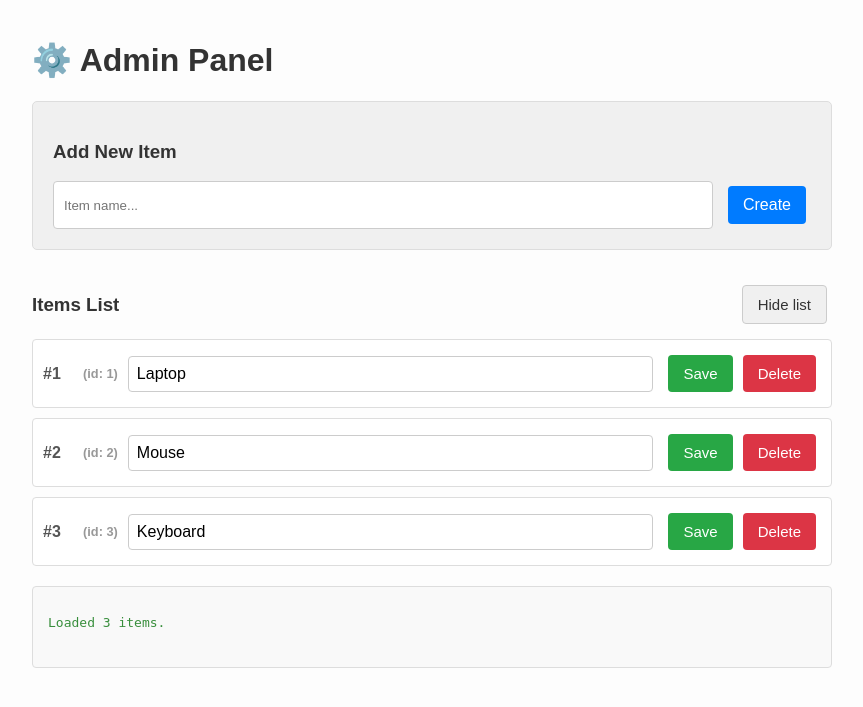
After one commit to valo2502-team/weblab1, a Django app: page /custom-admin/ in a window 1280 px wide. The commit adds this page. Shown: the top 707 px of the page, without its empty margins (208-1071 px from the left). Run offline with Django 5.2, Linux system fonts and the light colour scheme; data comes from the database, SQL or seed files in the repository; both versions use the stored data as it was after the commit.

Commit message:
implemented admin panel

```diff
--- a/app/backend/urls.py
+++ b/app/backend/urls.py
@@ -6,5 +6,6 @@ urlpatterns = [
     path("items/simulate/", views.simulate_error_api),
     path("items/", views.items_api), # GET (list) and POST
     path("items/<int:item_id>/", views.item_detail_api), # GET (by id), PUT (update), DELETE
+    path("custom-admin/", views.admin_page),
     path("", views.item_list_page),
 ]
--- /dev/null
+++ b/app/store/static/css/style.css
@@ -0,0 +1,108 @@
+body {
+    font-family: sans-serif;
+    padding: 20px;
+    max-width: 800px;
+    margin: 0 auto;
+    background-color: #fdfdfd;
+}
+
+/* --- Заголовки та текст --- */
+h1, h2, h3 {
+    color: #333;
+}
+
+/* --- Банер Degraded Mode --- */
+#degraded-banner {
+    display: none; /* Приховано за замовчуванням */
+    background-color: #ffcc00;
+    color: #333;
+    padding: 15px;
+    text-align: center;
+    font-weight: bold;
+    border: 1px solid #e6b800;
+    margin-bottom: 20px;
+    border-radius: 5px;
+}
+
+/* --- Кнопки --- */
+button {
+    padding: 8px 12px;
+    cursor: pointer;
+    margin: 5px;
+    border: none;
+    border-radius: 4px;
+    font-size: 14px;
+    transition: opacity 0.2s;
+}
+
+button:disabled {
+    background-color: #ccc !important;
+    cursor: not-allowed;
+    opacity: 0.7;
+    color: #666;
+}
+
+button:hover:not(:disabled) {
+    opacity: 0.9;
+}
+
+.api-btn {
+    padding: 10px 15px;
+    font-size: 15px;
+}
+
+/* Кольори кнопок */
+.btn-save { background-color: #28a745; color: white; }
+.btn-delete { background-color: #dc3545; color: white; }
+.btn-add { background-color: #007bff; color: white; font-size: 16px; }
+.btn-test { background-color: #f0f0f0; border: 1px solid #ccc; color: #333; }
+
+/* --- Елементи списку та форми (Admin) --- */
+.item-row {
+    display: flex;
+    align-items: center;
+    margin-bottom: 10px;
+    padding: 10px;
+    border: 1px solid #ddd;
+    background: #fff;
+    border-radius: 4px;
+}
+
+.item-row span {
+    margin-right: 10px;
+    font-weight: bold;
+    color: #555;
+    min-width: 30px;
+}
+
+.item-row input {
+    flex-grow: 1;
+    padding: 8px;
+    margin-right: 10px;
+    font-size: 16px;
+    border: 1px solid #ccc;
+    border-radius: 4px;
+}
+
+.add-section {
+    background: #f0f0f0;
+    padding: 20px;
+    margin-bottom: 20px;
+    border-radius: 5px;
+    border: 1px solid #ddd;
+}
+
+/* --- Область статусів --- */
+#status-area {
+    margin-top: 20px;
+    padding: 15px;
+    border: 1px solid #ddd;
+    background: #f9f9f9;
+    min-height: 50px;
+    font-family: monospace;
+    border-radius: 4px;
+    white-space: pre-wrap; /* Зберігає форматування JSON */
+}
+
+.error-msg { color: #d32f2f; font-weight: bold; }
+.success-msg { color: #388e3c; }
--- a/app/store/static/js/script.js
+++ b/app/store/static/js/script.js
@@ -1,50 +1,152 @@
-async function fetchWithRetry(url, options = {}, maxRetries = 5) {
+// --- Глобальний стан для Degraded Mode ---
+let failureCount = 0;
+const FAILURE_THRESHOLD = 3;
+const DEGRADED_COOLDOWN = 10000;
+let isDegraded = false;
+
+// --- Функції UI ---
+
+function setDegradedMode(active) {
+    isDegraded = active;
+    const banner = document.getElementById('degraded-banner');
+    const buttons = document.querySelectorAll('.api-btn');
+
+    if (active) {
+        banner.style.display = 'block';
+        buttons.forEach(btn => btn.disabled = true);
+        console.warn('!!! DEGRADED MODE ACTIVATED !!!');
+
+        setTimeout(() => {
+            setDegradedMode(false);
+            failureCount = 0;
+            console.log('Degraded mode deactivated. System recovering.');
+        }, DEGRADED_COOLDOWN);
+    } else {
+        banner.style.display = 'none';
+        buttons.forEach(btn => btn.disabled = false);
+    }
+}
+
+function logStatus(message, isError = false) {
+    const area = document.getElementById('status-area');
+    const displayMsg = typeof message === 'object' ? JSON.stringify(message, null, 2) : message;
+    area.innerHTML = `<pre class="${isError ? 'error-msg' : 'success-msg'}">${displayMsg}</pre>`;
+
+    if (isError) console.error(message);
+    else console.log(message);
+}
+
+// Єдиний формат помилки
+// { error, code?, details?, requestId }
+async function normalizeError(error, response = null) {
+    let errorObj = {
+        error: error.message || "Unknown Error",
+        code: response ? response.status : (error.name === 'AbortError' ? 'TIMEOUT' : 'NETWORK_ERROR'),
+        requestId: null,
+        details: null
+    };
+
+    if (response) {
+        errorObj.requestId = response.headers.get('X-Request-Id');
+        try {
+            const data = await response.json();
+            if (data.error) errorObj.details = data.error;
+        } catch (e) {}
+    }
+
+    return errorObj;
+}
+
+async function fetchWithRetry(url, options = {}, maxRetries = 3, timeout = 5000) {
+    // 1. Перевірка Degraded Mode: якщо активний, не шлемо запити
+    if (isDegraded) {
+        throw { error: "System overloaded (Client-side protection)", code: "DEGRADED_MODE" };
+    }
+
     let delay = 1000;
 
     for (let attempt = 0; attempt < maxRetries; attempt++) {
+        // 2. Таймаут клієнта через AbortController
+        const controller = new AbortController();
+        const timeoutId = setTimeout(() => controller.abort(), timeout);
+        const fetchOptions = { ...options, signal: controller.signal };
+
         try {
-            const response = await fetch(url, options);
+            const response = await fetch(url, fetchOptions);
+            clearTimeout(timeoutId);
 
+            // 3. Обробка 429 (Rate Limit)
             if (response.status === 429) {
-                const retryAfter = response.headers.get('Retry-After');
-                if (retryAfter) {
-                    const waitTime = parseInt(retryAfter, 10) * 1000;
-                    console.warn(`[RETRY] Rate limit (429). Waiting for ${waitTime / 1000}s as per Retry-After header.`);
-                    await new Promise(resolve => setTimeout(resolve, waitTime));
-                    continue;
-                }
+                const retryAfterHeader = response.headers.get('Retry-After');
+                const waitTime = retryAfterHeader ? parseInt(retryAfterHeader, 10) * 1000 : 5000;
+
+                console.warn(`[429] Rate Limit. Waiting ${waitTime}ms (Retry-After)`);
+                await new Promise(r => setTimeout(r, waitTime));
+                continue;
             }
 
+            // 4. Успіх або клієнтська помилка (4xx окрім 429 не ретраїмо)
             if (response.ok || response.status < 500) {
+                if (response.ok) failureCount = 0; // Скидаємо лічильник збоїв при успіху
                 return response;
             }
 
-            if (response.status >= 500) {
-                console.warn(`[RETRY] Server error ${response.status} on attempt ${attempt + 1}. Retrying...`);
+            // Помилка 5xx -> викликати catch для запуску логіки ретраю
+            throw new Error(`Server Error ${response.status}`);
+
+        } catch (error) {
+            clearTimeout(timeoutId);
+
+            const isLastAttempt = attempt === maxRetries - 1;
+
+            const errorData = await normalizeError(error, null);
+
+            if (error.name === 'AbortError') {
+                console.error(`[TIMEOUT] Request aborted after ${timeout}ms`);
+            } else {
+                console.error(`[Attempt ${attempt + 1}] Failed: ${errorData.error}`);
             }
 
-        } catch (error) {
-            console.error(`[RETRY] Network error on attempt ${attempt + 1}: ${error.message}. Retrying...`);
-        }
+            if (isLastAttempt) {
+                failureCount++;
+                if (failureCount >= FAILURE_THRESHOLD) {
+                    setDegradedMode(true);
+                }
+                throw errorData;
+            }
 
-        if (attempt < maxRetries - 1) {
+            // Експоненційний Backoff з Джитером перед наступною спробою
             const base = delay * Math.pow(2, attempt);
             const jitter = Math.random() * base;
-            const finalDelay = Math.min(base + jitter, 30000);
+            const waitTime = Math.min(base + jitter, 10000);
 
-            console.log(`[BACKOFF] Waiting for ${Math.round(finalDelay / 1000)}s before next attempt.`);
-            await new Promise(resolve => setTimeout(resolve, finalDelay));
+            console.log(`Waiting ${Math.round(waitTime)}ms before next retry...`);
+            await new Promise(r => setTimeout(r, waitTime));
         }
     }
-
-    throw new Error(`Failed to fetch ${url} after ${maxRetries} attempts.`);
 }
 
+// 1. Health Check (Вимога: Таймаут 1c)
+document.getElementById("btn_health").addEventListener("click", async () => {
+    try {
+        logStatus("Checking health (Timeout limit: 1s)...");
+        // Передаємо timeout: 1000 (1 секунда)
+        const res = await fetchWithRetry("http://127.0.0.1:8000/health/", {}, 1, 1000);
+        const data = await res.json();
+        logStatus(data);
+    } catch (err) {
+        logStatus(err, true);
+    }
+});
+
+// 2. Load Items (Стандартний запит)
 document.getElementById("btn_load").addEventListener("click", async () => {
     try {
+        logStatus("Loading items...");
         const res = await fetchWithRetry("http://127.0.0.1:8000/items/");
+        const data = await res.json();
 
-        const data = await res.json();
+        // Рендер списку
         const list = document.getElementById("list");
         list.innerHTML = "";
         data.forEach(item => {
@@ -52,40 +154,43 @@ document.getElementById("btn_load").addEventListener("click", async () => {
             li.textContent = item.name;
             list.appendChild(li);
         });
-
-    } catch (error) {
-        alert(`Помилка завантаження товарів: ${error.message}`);
-        console.error(error);
+        logStatus({ msg: "Items loaded", count: data.length });
+    } catch (err) {
+        logStatus(err, true);
     }
 });
 
-document.getElementById("btn_500").addEventListener("click", async () => {
+// 3. Test Timeout (Симулюємо "повільний" сервер)
+document.getElementById("btn_timeout").addEventListener("click", async () => {
     try {
-        console.log("--- TEST: 500 ERROR (BACKOFF/JITTER) START ---");
-        await fetchWithRetry("http://127.0.0.1:8000/items/simulate/?status=500", {}, 5);
-        console.log("TEST 500: SUCCESSFUL (should not happen in this test)");
-    } catch (e) {
-        console.error("--- TEST: 500 ERROR (BACKOFF/JITTER) FAILED AS EXPECTED:", e.message, "---");
+        logStatus("Testing Timeout logic (Requesting 2s sleep, Timeout set to 1s)...");
+        await fetchWithRetry("http://127.0.0.1:8000/items/simulate/?status=sleep&duration=2", {}, 1, 1000);
+        logStatus("Success (Unexpected - Timeout should have fired)", true);
+    } catch (err) {
+        logStatus(err, true);
     }
 });
 
-document.getElementById("btn_429").addEventListener("click", async () => {
+// 4. Test 500 (Для перевірки Degraded Mode)
+document.getElementById("btn_500").addEventListener("click", async () => {
     try {
-        console.log("--- TEST: 429 RATE LIMIT (RETRY-AFTER 5S) START ---");
-        const res = await fetchWithRetry("http://127.0.0.1:8000/items/simulate/?status=429", {}, 3);
-        const data = await res.json();
-        console.log("--- TEST: 429 RATE LIMIT SUCCESS ---", data);
-    } catch (e) {
-        console.error("--- TEST: 429 RATE LIMIT FAILED ---", e.message);
+        logStatus(`Sending request to trigger 500... (Current Failures: ${failureCount})`);
+        // Це викличе помилку. Натисніть кілька разів, щоб побачити банер Degraded Mode
+        await fetchWithRetry("http://127.0.0.1:8000/items/simulate/?status=500", {}, 2, 2000);
+        logStatus("Success (Recovered from 500)");
+    } catch (err) {
+        logStatus(err, true);
     }
 });
 
-document.getElementById("btn_network").addEventListener("click", async () => {
+// 5. Test 429
+document.getElementById("btn_429").addEventListener("click", async () => {
     try {
-        console.log("--- TEST: NETWORK ERROR START (CHECK BACKOFF) ---");
-        await fetchWithRetry("http://localhost:9999/items/simulate/", {}, 3);
-        console.log("TEST NETWORK: SUCCESSFUL (should not happen)");
-    } catch (e) {
-        console.error("--- TEST: NETWORK ERROR FAILED AS EXPECTED:", e.message, "---");
+        logStatus("Testing 429 Rate Limit...");
+        const res = await fetchWithRetry("http://127.0.0.1:8000/items/simulate/?status=429", {}, 3, 5000);
+        const data = await res.json();
+        logStatus(data);
+    } catch (err) {
+        logStatus(err, true);
     }
 });
--- /dev/null
+++ b/app/store/templates/admin.html
@@ -0,0 +1,156 @@
+{% load static %}
+<!DOCTYPE html>
+<html lang="en">
+<head>
+    <meta charset="UTF-8">
+    <title>Team Shop Admin</title>
+    <link rel="stylesheet" href="{% static 'css/style.css' %}">
+    <style>
+        .list-header {
+            display: flex;
+            align-items: center;
+            justify-content: space-between;
+            margin-top: 30px;
+            margin-bottom: 10px;
+        }
+        .list-header h3 {
+            margin: 0;
+        }
+    </style>
+</head>
+<body>
+
+    <div id="degraded-banner">⚠️ System overloaded. Editing functions limited.</div>
+
+    <h1>⚙️ Admin Panel</h1>
+
+    <div class="add-section">
+        <h3>Add New Item</h3>
+        <div style="display: flex;">
+            <input type="text" id="new-item-name" placeholder="Item name..." style="flex-grow: 1; padding: 10px; margin-right: 10px; border: 1px solid #ccc; border-radius: 4px;">
+            <button class="btn-add api-btn" onclick="createItem()">Create</button>
+        </div>
+    </div>
+
+    <div class="list-header">
+        <h3>Items List</h3>
+        <button id="btn-toggle-list" class="api-btn btn-test" onclick="toggleList()">Hide list</button>
+    </div>
+
+    <div id="admin-list">Loading...</div>
+
+    <div id="status-area"></div>
+
+    <script src="{% static 'js/script.js' %}"></script>
+
+    <script>
+        const API_URL = "http://127.0.0.1:8000/items/";
+
+        // Load on start
+        loadAdminItems();
+
+        function toggleList() {
+            const list = document.getElementById("admin-list");
+            const btn = document.getElementById("btn-toggle-list");
+
+            if (list.style.display === "none") {
+                list.style.display = "block";
+                btn.textContent = "Hide list";
+                if (list.innerHTML === "") loadAdminItems();
+            } else {
+                list.style.display = "none";
+                btn.textContent = "Show list";
+            }
+        }
+
+        async function loadAdminItems() {
+            const list = document.getElementById("admin-list");
+            if (list.style.display === "none") return;
+
+            try {
+                if (!list.innerHTML.includes("input")) list.innerHTML = "Updating...";
+
+                const res = await fetchWithRetry(API_URL);
+                const items = await res.json();
+
+                list.innerHTML = "";
+                items.forEach((item, index) => {
+                    const row = document.createElement("div");
+                    row.className = "item-row";
+                    row.innerHTML = `
+                        <span style="min-width: 30px; font-weight:bold;">#${index + 1}</span>
+                        <span style="color: #999; font-size: 0.8em; margin-right: 10px;">(id: ${item.id})</span>
+                        <input type="text" id="input-${item.id}" value="${item.name}">
+                        <button class="btn-save api-btn" onclick="updateItem(${item.id})">Save</button>
+                        <button class="btn-delete api-btn" onclick="deleteItem(${item.id})">Delete</button>
+                    `;
+                    list.appendChild(row);
+                });
+                logStatus(`Loaded ${items.length} items.`);
+            } catch (err) {
+                logStatus(`Error loading items: ${err.error}`, true);
+            }
+        }
+
+        // CREATE (POST)
+        async function createItem() {
+            const input = document.getElementById("new-item-name");
+            const name = input.value;
+            if (!name) return alert("Enter a name!");
+
+            const idempotencyKey = "create-" + Date.now();
+
+            try {
+                await fetchWithRetry(API_URL, {
+                    method: "POST",
+                    headers: {
+                        "Content-Type": "application/json",
+                        "Idempotency-Key": idempotencyKey
+                    },
+                    body: JSON.stringify({ name: name })
+                });
+                input.value = "";
+
+                const list = document.getElementById("admin-list");
+                if (list.style.display !== "none") {
+                    loadAdminItems();
+                }
+
+                logStatus("Item created.");
+            } catch (err) {
+                logStatus(`Create failed: ${err.error}`, true);
+            }
+        }
+
+        // UPDATE (PUT)
+        async function updateItem(id) {
+            const newName = document.getElementById(`input-${id}`).value;
+            try {
+                await fetchWithRetry(`${API_URL}${id}/`, {
+                    method: "PUT",
+                    headers: { "Content-Type": "application/json" },
+                    body: JSON.stringify({ name: newName })
+                });
+                logStatus(`Item ${id} updated.`);
+            } catch (err) {
+                logStatus(`Update failed: ${err.error}`, true);
+            }
+        }
+
+        // DELETE (DELETE)
+        async function deleteItem(id) {
+            if(!confirm("Are you sure?")) return;
+
+            try {
+                await fetchWithRetry(`${API_URL}${id}/`, {
+                    method: "DELETE"
+                });
+                loadAdminItems();
+                logStatus(`Item ${id} deleted.`);
+            } catch (err) {
+                logStatus(`Delete failed: ${err.error}`, true);
+            }
+        }
+    </script>
+</body>
+</html>
--- a/app/store/views.py
+++ b/app/store/views.py
@@ -2,58 +2,70 @@ from django.http import JsonResponse
 from django.views.decorators.csrf import csrf_exempt
 from django.views.decorators.http import require_http_methods
 import json
+import time
 from django.shortcuts import render
 from django.db import transaction
 from django.core.exceptions import ValidationError
 from .service import ItemService
 from .models import IdempotencyRecord
 
+# --- Симуляція помилок та затримок ---
 @csrf_exempt
 def simulate_error_api(request):
     """
-    Імітує помилки 500, 429 та Retry-After для тестування клієнтської логіки.
+    Імітує помилки 500, 429, затримки (sleep) для тестування клієнта.
     """
-    status_code = request.GET.get('status', '500')
+    status_code = request.GET.get('status', '200')
 
+    # 1. СИМУЛЯЦІЯ ТАЙМАУТУ (Sleep)
+    if status_code == 'sleep':
+        duration = float(request.GET.get('duration', 2.0))
+        time.sleep(duration) # Сервер "засинає"
+        return JsonResponse({"status": "Woke up"}, status=200)
+
+    # 2. Логіка помилки 429 (Rate Limit)
     if status_code == '429':
         if request.session.get('simulate_429_count', 0) < 1:
             request.session['simulate_429_count'] = 1
             request.session.modified = True
-
-            response = JsonResponse({"error": "Simulated Rate Limit. Please wait for Retry-After."}, status=429)
+            response = JsonResponse({"error": "Simulated Rate Limit"}, status=429)
             response['Retry-After'] = '5'
             return response
         else:
             request.session['simulate_429_count'] = 0
             request.session.modified = True
-            return JsonResponse({"status": "Simulation successful after 429 retry"}, status=200)
+            return JsonResponse({"status": "Success after 429"}, status=200)
 
+    # 3. Логіка помилки 500 (Internal Server Error)
     elif status_code == '500':
         current_count = request.session.get('simulate_500_count', 0)
-
-        if current_count < 1:
+        if current_count < 2:
             request.session['simulate_500_count'] = current_count + 1
             request.session.modified = True
-            return JsonResponse({"error": f"Simulated Internal Server Error. Attempt {current_count + 1}"}, status=500)
+            return JsonResponse({"error": "Simulated Server Error"}, status=500)
         else:
             request.session['simulate_500_count'] = 0
             request.session.modified = True
-            return JsonResponse({"status": "Simulation successful after 500 retry"}, status=200)
+            return JsonResponse({"status": "Success after 500"}, status=200)
 
+    return JsonResponse({"status": "ok"}, status=200)
 
-    return JsonResponse({"status": "Simulation endpoint ready"}, status=200)
+# --- Основні Views ---
 
 def item_list_page(request):
-    """Render the index.html template from app/store/templates/."""
     return render(request, 'index.html', {})
 
+def admin_page(request):
+    return render(request, 'admin.html', {})
+
 def health(request):
+    if request.GET.get('sleep'):
+        time.sleep(2)
     return JsonResponse({"status": "ok"})
 
 @csrf_exempt
 @require_http_methods(["GET", "POST"])
 def items_api(request):
-
     if request.method == "GET":
         items = ItemService.list_items()
         return JsonResponse(items, safe=False)
@@ -62,7 +74,6 @@ def items_api(request):
         idempotency_key = request.headers.get('Idempotency-Key')
         endpoint = request.path_info
 
-        # Ідемпотентність: 1. Перевірка існуючого запису
         if idempotency_key:
             try:
                 record = IdempotencyRecord.objects.get(idempotency_key=idempotency_key, endpoint=endpoint)
@@ -78,7 +89,6 @@ def items_api(request):
                 response_status = 201
                 response_data = item
 
-                # Ідемпотентність: 2. Збереження результату
                 if idempotency_key:
                     IdempotencyRecord.objects.create(
                         idempotency_key=idempotency_key,
@@ -92,26 +102,20 @@ def items_api(request):
         except ValidationError as e:
             return JsonResponse({"error": str(e)}, status=400)
         except json.JSONDecodeError:
-            return JsonResponse({"error": "Invalid JSON format in request body"}, status=400)
+            return JsonResponse({"error": "Invalid JSON format"}, status=400)
         except Exception:
             return JsonResponse({"error": "Internal Server Error"}, status=500)
 
-
-# 4. Об'єднаний API для Detail (path: "/items/<int:item_id>/")
-# Включає GET (detail), PUT (update) та DELETE (delete)
 @csrf_exempt
 @require_http_methods(["GET", "PUT", "DELETE"])
 def item_detail_api(request, item_id):
-
     if request.method == "GET":
-        # Логіка get_item
         item = ItemService.get_item(item_id)
         if not item:
             return JsonResponse({"error": "Item not found"}, status=404)
         return JsonResponse(item)
 
     elif request.method == "PUT":
-        # Логіка update_item
         try:
             data = json.loads(request.body)
             item = ItemService.update_item(item_id, data)
@@ -121,15 +125,12 @@ def item_detail_api(request, item_id):
         except ValidationError as e:
             return JsonResponse({"error": str(e)}, status=400)
         except json.JSONDecodeError:
-            return JsonResponse({"error": "Invalid JSON format in request body"}, status=400)
+            return JsonResponse({"error": "Invalid JSON"}, status=400)
         except Exception:
             return JsonResponse({"error": "Internal Server Error"}, status=500)
 
     elif request.method == "DELETE":
-        # Логіка delete_item
         success = ItemService.delete_item(item_id)
         if not success:
             return JsonResponse({"error": "Item not found"}, status=404)
-
-        # Успішне видалення
         return JsonResponse({}, status=204)
```
Also changed, not shown: app/store/templates/index.html (+45 -31 lines), app/db.sqlite3.
